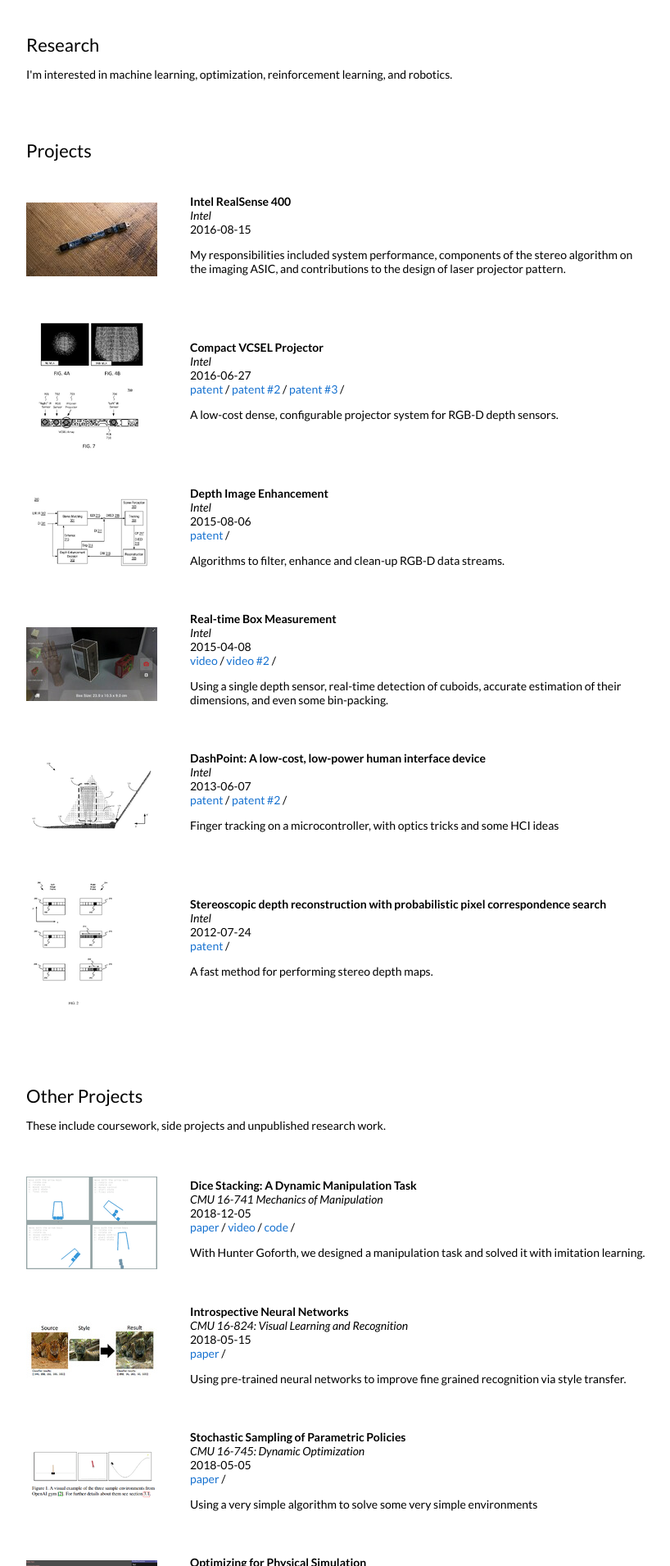
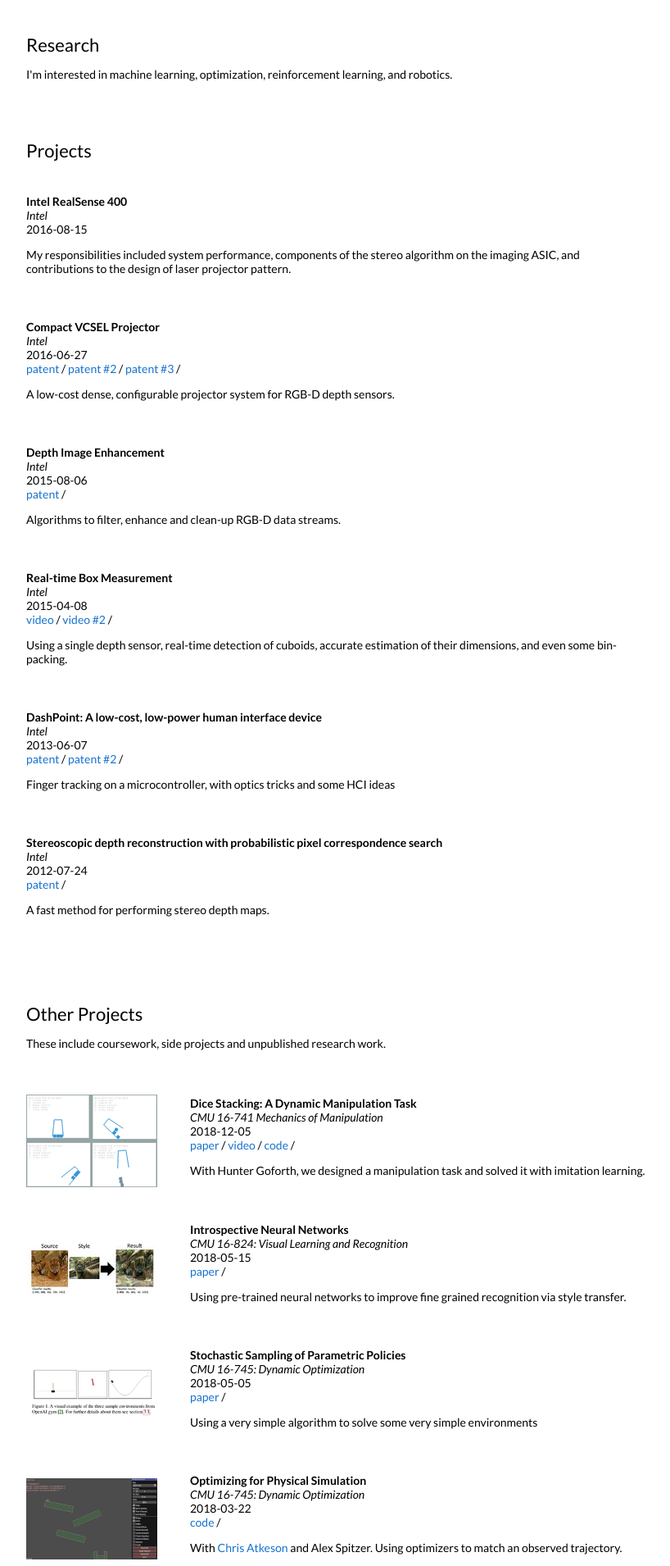
Before and after one commit to krishna16032005/portfolio, a Jekyll site: the page built from _posts/2023-08-28-3dgaussians.markdown, in a window 1280 px wide. Shown: the part 422-2332 px from the top of the page at 82% size, without its empty margins (228-1046 px from the left). Built offline with Jekyll 4.4.1, drawn with Linux system fonts in a browser that asks for light colours.

Commit message:
Remove project image display from post categories section

```diff
--- a/_layouts/default.html
+++ b/_layouts/default.html
@@ -78,9 +78,6 @@
           {% for cat in post.categories %}
           {% if cat == 'Intel' %}
           <tr>
-            <td style="padding:2.5%;width:25%;vertical-align:middle;min-width:120px">
-              <img src="/tn{{post.image}}" alt="project image" style="width:auto; height:auto; max-width:100%;" />
-            </td>
             <td style="padding:2.5%;width:75%;vertical-align:middle">
               <h3>{{post.title}}</h3>
               <br>
```
